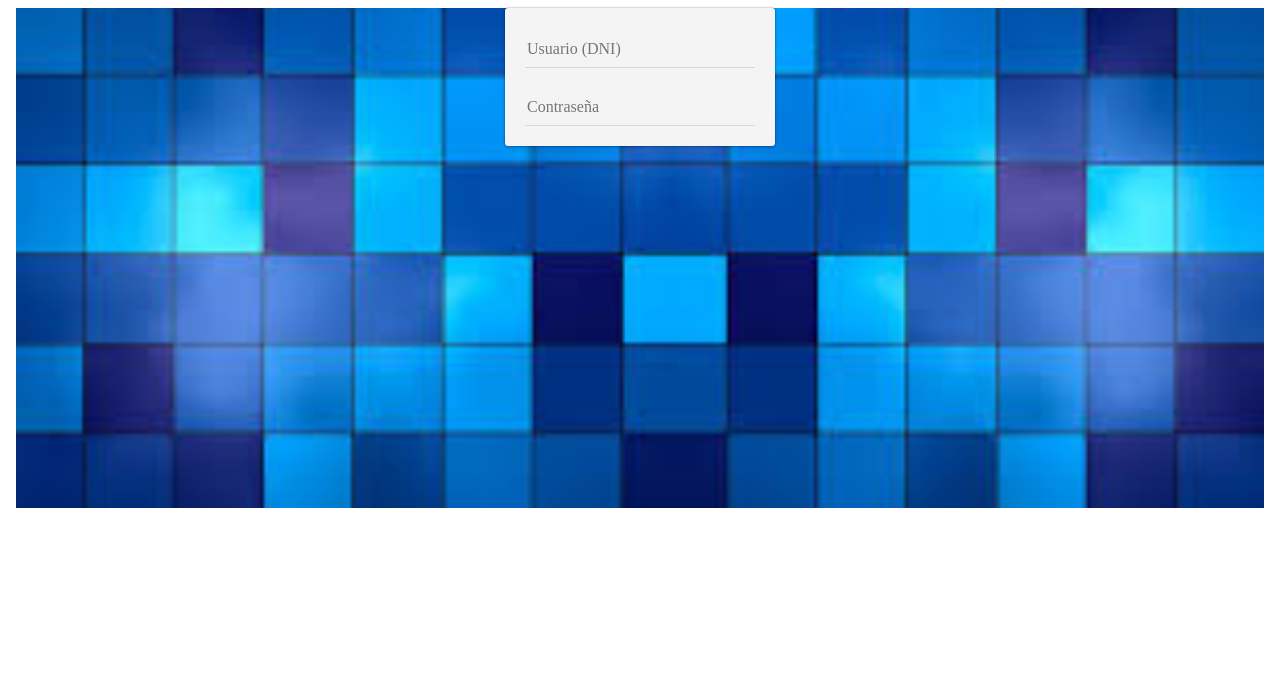
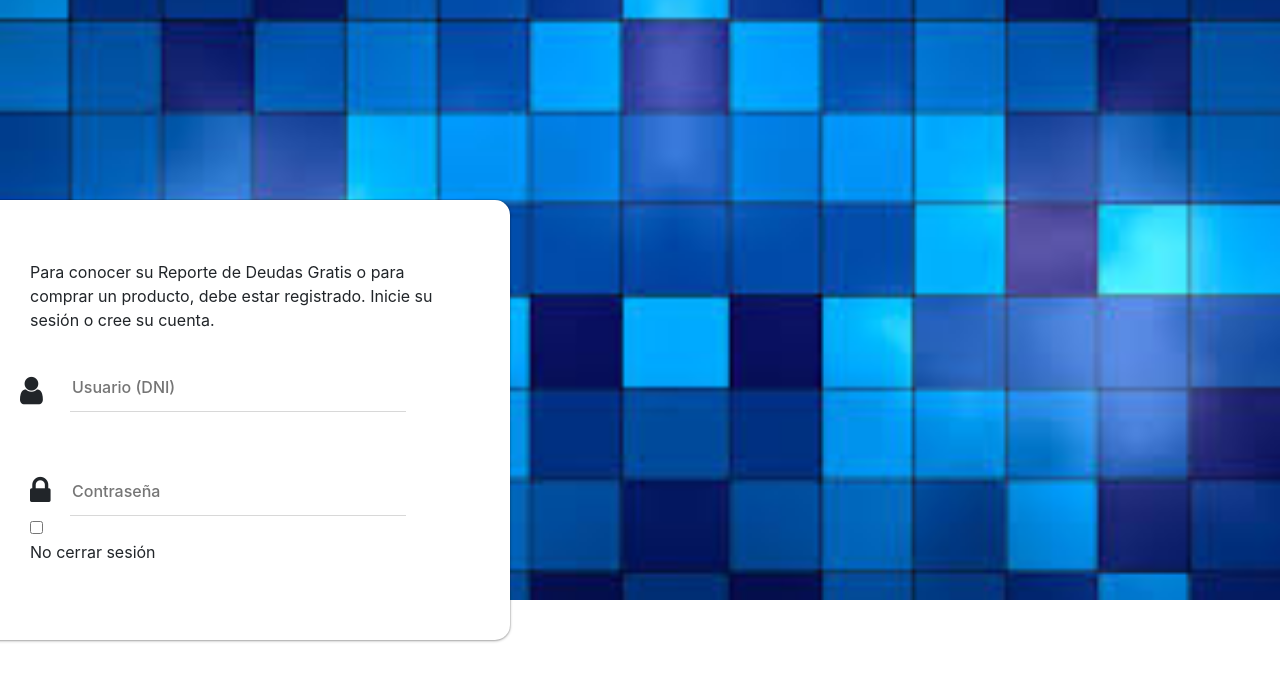
Before and after one commit to francoramirez/ProyectSentinel, an Angular app in the folder sentinelProyect/: page / in a window 1280 px wide. Shown: the top 680 px of the page. Built offline with nearby package versions, Linux system fonts and the light colour scheme.

Commit message:
Avance del login parte 2

```diff
--- a/sentinelProyect/angular.json
+++ b/sentinelProyect/angular.json
@@ -23,9 +23,12 @@
               "src/assets"
             ],
             "styles": [
-              "src/styles.css"
+              "src/styles.css",
+              "./node_modules/bootstrap/dist/css/bootstrap.min.css"
             ],
-            "scripts": []
+            "scripts": [
+              "./node_modules/jquery/dist/jquery.slim.min.js"
+            ]
           },
           "configurations": {
             "production": {
--- a/sentinelProyect/package.json
+++ b/sentinelProyect/package.json
@@ -20,7 +20,11 @@
     "@angular/platform-browser": "^6.1.0",
     "@angular/platform-browser-dynamic": "^6.1.0",
     "@angular/router": "^6.1.0",
+    "bootstrap": "^4.1.3",
     "core-js": "^2.5.4",
+    "font-awesome": "^4.7.0",
+    "jquery": "^3.3.1",
+    "popper.js": "^1.14.4",
     "rxjs": "^6.0.0",
     "zone.js": "~0.8.26"
   },
--- a/sentinelProyect/src/app/app.component.css
+++ b/sentinelProyect/src/app/app.component.css
@@ -1,8 +1,8 @@
 .background-image
 {
     background-image: url("/src/assets/imagen/fondo.jpg");
-    background-color: #cccccc;
-    height: 500px;
+    background-color: #FFFFFF;
+    height: 600px;
     width: 100%;
     background-position: center;
     background-repeat: no-repeat;
@@ -10,12 +10,17 @@
     position: relative;
 }
 
+
+
 .register {
     margin: 0 auto;
-    width: 230px;
-    padding: 20px;
-    background: #f4f4f4;
-    border-radius: 3px;
+    position: relative;
+    right: 400px;
+    top: 200px;
+    width: 540px;
+    padding: 60px;
+    background: #FFFFFF;
+    border-radius: 15px;
     -webkit-box-shadow: 0 0 1px 1px rgba(0, 0, 0, 0.1), 0 1px 3px rgba(0, 0, 0, 0.3);
     box-shadow: 0 0 1px 1px rgba(0, 0, 0, 0.1), 0 1px 3px rgba(0, 0, 0, 0.3);
   }
@@ -31,10 +36,11 @@
 
   .register-input {
     display: block;
-    width: 100%;
-    height: 38px;
-    margin-top: 2px;
+    width: 80%;
+    height: 50px;
+    margin-top: 30px;
     font-weight: 500;
+    margin-left: 40px;
     background: none;
     border: 0;
     border-bottom: 1px solid #d8d8d8;
@@ -43,3 +49,13 @@
     border-color: #1e9ce6;
     outline: 0;
   }
+  .iconUser{
+  position: absolute;
+  left: 50px;
+  top: 175px;
+  }
+  .iconPassword{
+    position: absolute;
+    left: 60px;
+    top: 275px;
+  }
--- a/sentinelProyect/src/app/app.component.html
+++ b/sentinelProyect/src/app/app.component.html
@@ -5,18 +5,31 @@
   <meta charset="UTF-8">
   <meta name="viewport" content="width=device-width, initial-scale=1.0">
   <meta http-equiv="X-UA-Compatible" content="ie=edge">
+  <link rel="stylesheet" href="https://maxcdn.bootstrapcdn.com/bootstrap/4.1.3/css/bootstrap.min.css">
+  <script src="https://ajax.googleapis.com/ajax/libs/jquery/3.3.1/jquery.min.js"></script>
+  <script src="https://cdnjs.cloudflare.com/ajax/libs/popper.js/1.14.3/umd/popper.min.js"></script>
+  <script src="https://maxcdn.bootstrapcdn.com/bootstrap/4.1.3/js/bootstrap.min.js"></script>
 </head>
 <body>
   <div class="background-image">
-    <div>
-        <div class="message-user">
-
+        <div class="register">
+            <app-message></app-message>
+            <div class="iconUser">
+                <h1 class="fa fa-user fa-2x"></h1>
+            </div>
+            <div class="labelUser">
+                <input type="user" class="register-input" name="user" placeholder="Usuario (DNI)"><br>
+            </div>
+            <div class="iconPassword">
+                <h1 class="fa fa-lock fa-2x"></h1>
+            </div>
+            <div class="labelPassword">
+                <input type="password" class="register-input" name="password" placeholder="Contraseña">
+            </div>
+            <div class="openSession">
+                <input type="checkbox" name="sessionOpen"> <p>No cerrar sesión</p>
+            </div>
         </div>
-        <div class="register">
-            <input type="user" class="register-input" name="user" placeholder="Usuario (DNI)"><br>
-            <input type="password" class="register-input" name="password" placeholder="Contraseña">
-        </div>
-    </div>
   </div>
 </body>
 </html>
--- a/sentinelProyect/src/app/app.module.ts
+++ b/sentinelProyect/src/app/app.module.ts
@@ -4,11 +4,13 @@ import { FormsModule} from '@angular/forms';
 
 import { AppComponent } from './app.component';
 import { HomeComponent } from './components/home/home.component';
+import { MessageComponent } from './message/message.component';
 
 @NgModule({
   declarations: [
     AppComponent,
-    HomeComponent
+    HomeComponent,
+    MessageComponent
   ],
   imports: [
     BrowserModule, FormsModule
--- /dev/null
+++ b/sentinelProyect/src/app/message/message.component.html
@@ -0,0 +1,5 @@
+<div>
+  <p>Para conocer su Reporte de Deudas Gratis o para comprar
+    un producto, debe estar registrado. Inicie su sesión o cree
+    su cuenta.</p>
+</div>
--- /dev/null
+++ b/sentinelProyect/src/app/message/message.component.ts
@@ -0,0 +1,15 @@
+import { Component, OnInit } from '@angular/core';
+
+@Component({
+  selector: 'app-message',
+  templateUrl: './message.component.html',
+  styleUrls: ['./message.component.css']
+})
+export class MessageComponent implements OnInit {
+
+  constructor() { }
+
+  ngOnInit() {
+  }
+
+}
--- a/sentinelProyect/src/styles.css
+++ b/sentinelProyect/src/styles.css
@@ -1 +1,4 @@
 /* You can add global styles to this file, and also import other style files */
+@import "~bootstrap/dist/css/bootstrap.css";
+@import '~bootstrap/dist/css/bootstrap.min.css';
+@import "~font-awesome/css/font-awesome.css";
```
Also changed, not shown: sentinelProyect/src/app/message/message.component.css (added), 2 other files (tests, documents, lock files or other folders).
